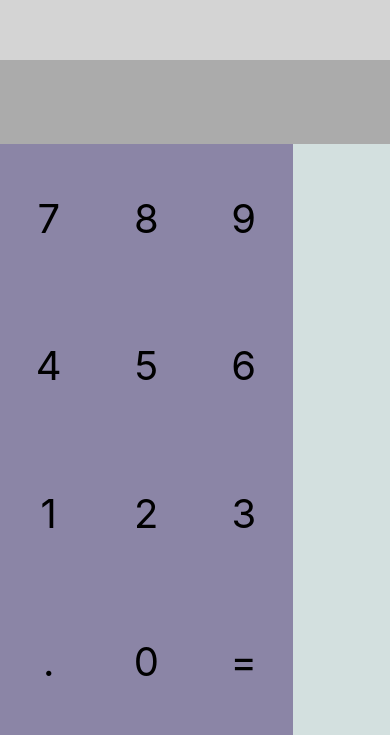
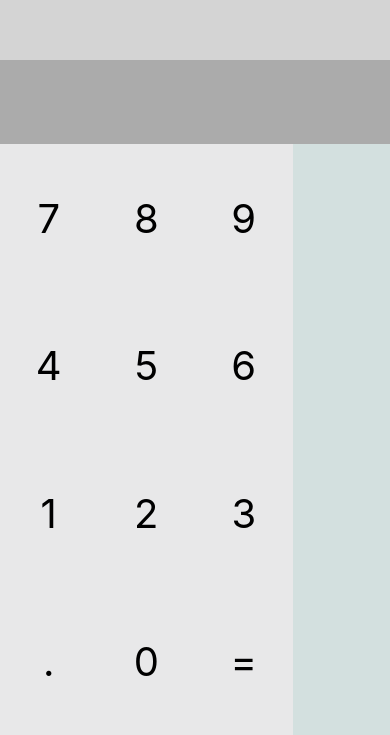
Before and after one commit to MatthieuNadeau96/calculatorApp, a React Native app: screen / in a window 390 px wide. Shown: the part 109-844 px from the top of the page. Built offline with nearby package versions, Linux system fonts and the light colour scheme.

Commit message:
changed background color of the keys

```diff
--- a/App.js
+++ b/App.js
@@ -68,7 +68,7 @@ const styles = StyleSheet.create({
     alignItems: 'center',
     alignSelf: 'stretch',
     justifyContent: 'center',
-    backgroundColor: '#8b85a6',
+    backgroundColor: '#e8e8e9',
   },
   keyText: {
     fontSize: 40,
```
